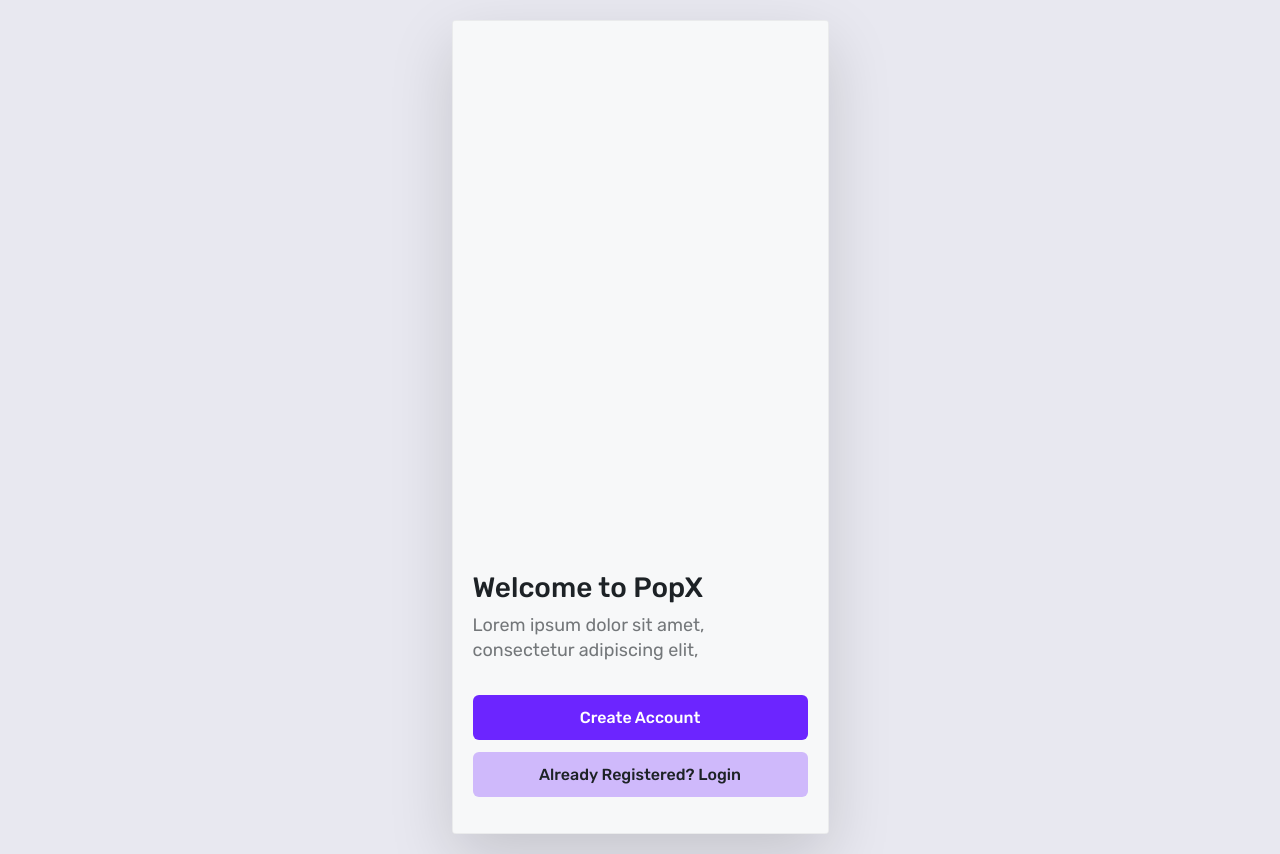
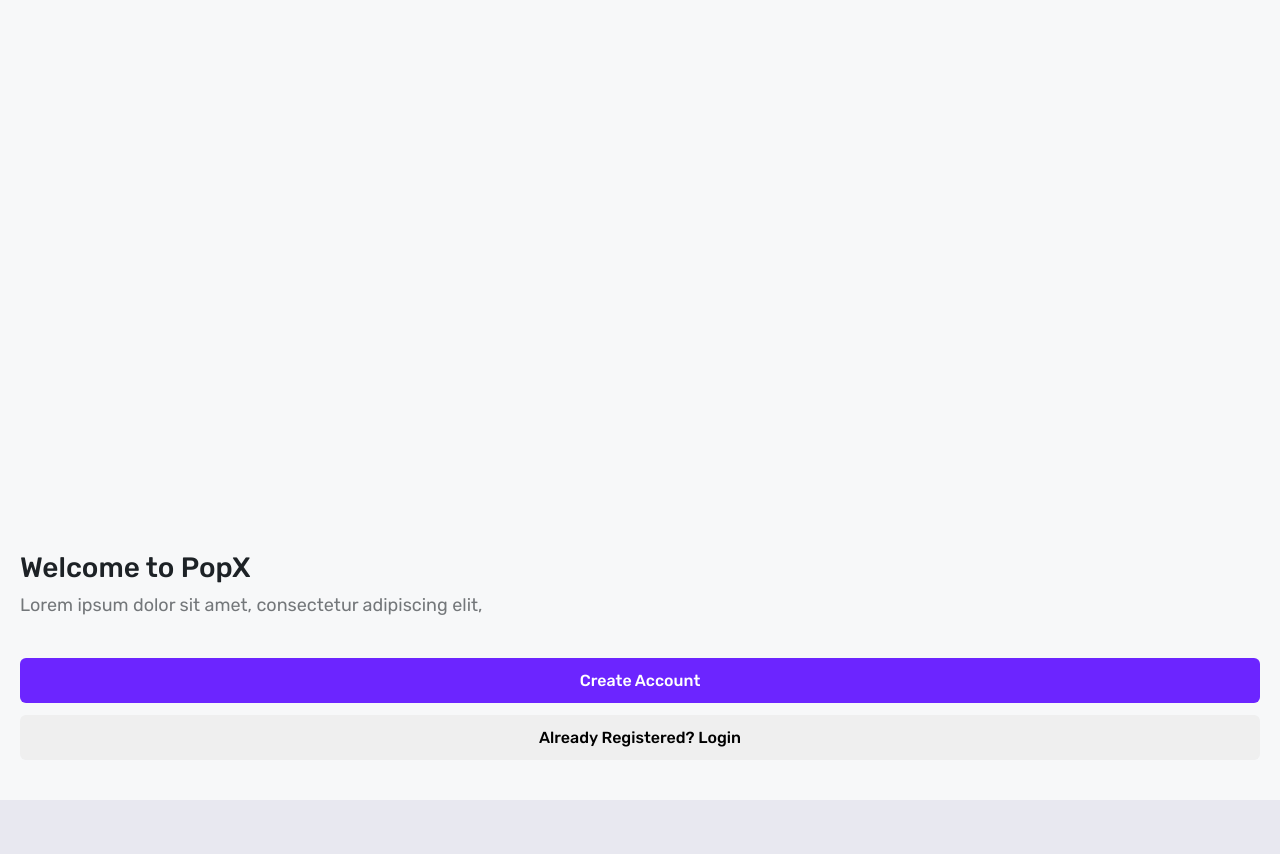
Before and after one commit to singh-kashish/react-adobeXD, a React (Vite) app: page / in a window 1280 px wide. After the commit the page ends 800 px from the top, so only its background shows below. Built offline with nearby package versions, Linux system fonts and the light colour scheme.

Commit message:
Completed Home page

```diff
--- a/src/components/AppLayout/AppLayout.module.css
+++ b/src/components/AppLayout/AppLayout.module.css
@@ -5,21 +5,39 @@
   min-height: 100vh;
   width: 100%;
   background-color: #E8E8F0;
-  padding: 20px;
   box-sizing: border-box;
 }
 
 
 .phoneFrame {
-  width: 377px;
-  height: 814px;
+  width: 100%;
+  max-width: 375px;
+  height: 100vh;
+  max-height: 812px;
   background-color: #F7F8F9;
-  box-shadow: 0 24px 64px rgba(0, 0, 0, 0.15);
-  border-radius: 4px;
-  border: 1px solid rgba(0, 0, 0, 0.05);
   position: relative;
   overflow-x: hidden;
   overflow-y: auto;
   display: flex;
   flex-direction: column;
+
+  box-shadow: 0 24px 64px rgba(0, 0, 0, 0.15);
+  border-radius: 16px;
+  border: 1px solid rgba(0, 0, 0, 0.08);
+  transition: all 0.3s ease;
 }
+
+@media (max-width: 450px), (max-height: 820px) {
+  .wrapper {
+    padding: 0;
+    background-color: #F7F8F9;
+  }
+
+  .phoneFrame {
+    max-width: 100%;
+    max-height: 100vh;
+    border-radius: 0;
+    border: none;
+    box-shadow: none;
+  }
+}
--- a/src/pages/Home/Home.jsx
+++ b/src/pages/Home/Home.jsx
@@ -6,22 +6,32 @@ export default function Home() {
   const navigate = useNavigate();
 
   return (
-    <div className={styles.page}>
-      {/* Text + CTA — positioned at y≈549 per XD spec */}
-      <div className={styles.content}>
-        <h2 className={styles.heading}>Welcome to PopX</h2>
-        <p className={styles.subtitle}>Lorem ipsum dolor sit amet, consectetur adipiscing elit,</p>
+    <main className={styles.page}>
+      {/* Grouping text content introduces structured layout boundaries */}
+      <section className={styles.content}>
+        <h1 className={styles.heading}>Welcome to PopX</h1>
+        <p className={styles.subtitle}>
+          Lorem ipsum dolor sit amet, consectetur adipiscing elit,
+        </p>
+      </section>
+
+      {/* Semantic action wrapper */}
+      <div className={styles.actions}>
+        <Button
+          variant="primary"
+          onClick={() => navigate('/signup')}
+          className={styles.createAccount}
+        >
+          Create Account
+        </Button>
+        <Button
+          variant="outline"
+          onClick={() => navigate('/login')}
+          className={styles.loginBtn}
+        >
+          Already Registered? Login
+        </Button>
       </div>
-        <div className={styles.actions}>
-          {/* Interaction: Tap → Login screen */}
-          <Button variant="primary" fullWidth onClick={() => navigate('/signup')}>
-            Create Account
-          </Button>
-          {/* Interaction: Tap → Signup screen */}
-          <Button variant="purple" fullWidth onClick={() => navigate('/login')}>
-            Already Registered? Login
-          </Button>
-      </div>
-    </div>
+    </main>
   );
 }
--- a/src/pages/Home/Home.module.css
+++ b/src/pages/Home/Home.module.css
@@ -3,29 +3,29 @@
   height: 100%;
   display: flex;
   flex-direction: column;
-  justify-content: flex-end;
-  padding: 36px 20px;
+  justify-content: flex-start;
+  padding: 2.5rem 1.25rem;
   box-sizing: border-box;
-  background-color: #F7F8F9;
 }
 
 .content {
-  margin-bottom: 32px;
+  margin-top: auto;
+  margin-bottom: 2.5rem;
   width: 100%;
-  max-width: 260px;
   box-sizing: border-box;
 }
 
 .heading {
-  font-size: 28px;
+  font-size: 1.75rem;
   font-weight: 500;
   color: var(--color-dark);
-  margin-bottom: 8px;
   line-height: 1.2;
+  margin-bottom: 0.5rem;
+  max-width: 15rem;
 }
-
 .subtitle {
-  font-size: 18px;
+  font-family: var(--font-family);
+  font-size: 1.125rem;
   font-weight: 400;
   color: var(--color-dark);
   opacity: 0.6;
@@ -35,7 +35,23 @@
 .actions {
   display: flex;
   flex-direction: column;
-  gap: 12px;
+  gap: 0.75rem;
   width: 100%;
-  box-sizing: border-box;
 }
+
+.createAccount {
+  height: 2.875rem;
+  background-color: var(--color-primary);
+  border-radius: 6px;
+  color: #ffffff;
+  font-weight: 500;
+}
+
+.loginBtn {
+  height: 2.875rem;
+  background-color: #6c25ff1a;
+  border: none;
+  border-radius: 6px;
+  color: var(--color-dark);
+  font-weight: 500;
+}
```
